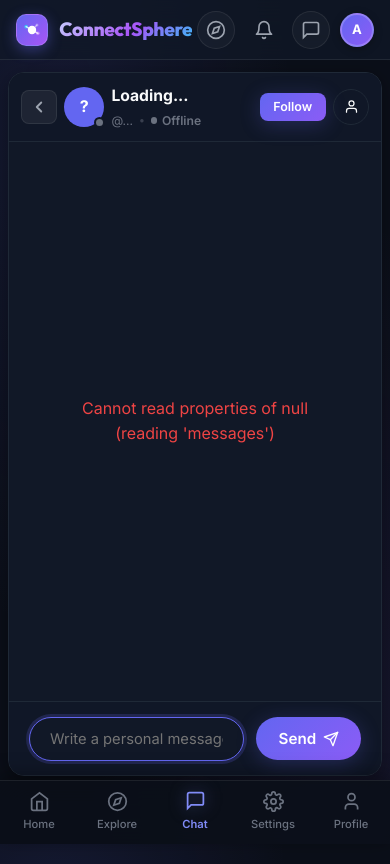
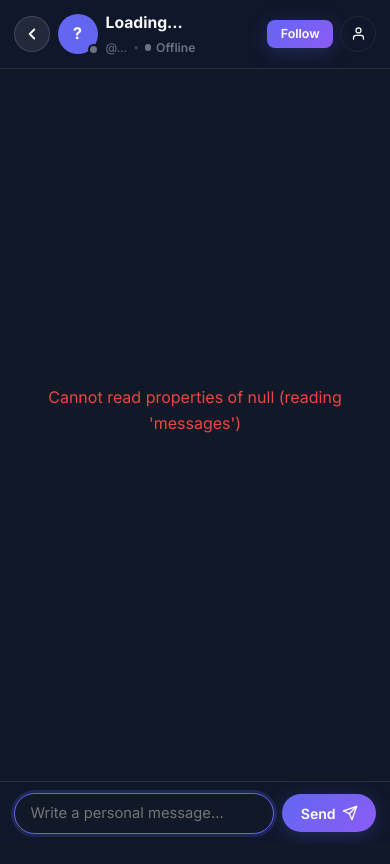
Before and after one commit to karthikbavireddy/Code-Alpha-Social-Media-Mini, a Django app: page /messages/admin/ in a window 390 px wide. Run offline with Django 5.2, Linux system fonts and the light colour scheme; a user stored in the database is signed in; data comes from the database, SQL or seed files in the repository; data that the repository does not hold is empty.

Commit message:
Fix message bubbles auto-adjusting straight to text width and prevent stepping down

```diff
--- a/static/js/messages.js
+++ b/static/js/messages.js
@@ -41,6 +41,29 @@ document.addEventListener('DOMContentLoaded', async () => {
         }
         await loadConversations(true);
     }, 2500);
+
+    // Hardware / Browser back button on mobile: smoothly close active chat
+    window.addEventListener('popstate', (e) => {
+        if (window.innerWidth <= 768) {
+            const layout = document.querySelector('.dm-layout');
+            if (layout && layout.classList.contains('chat-open')) {
+                closeChatMobile(true);
+            }
+        }
+    });
+
+    // Mobile Virtual Keyboard Handling
+    if (window.visualViewport) {
+        window.visualViewport.addEventListener('resize', () => {
+            if (window.innerWidth <= 768) {
+                const layout = document.querySelector('.dm-layout.chat-open');
+                if (layout) {
+                    layout.style.height = `${window.visualViewport.height}px`;
+                    scrollToBottom();
+                }
+            }
+        });
+    }
 });
 
 // Switch tabs between "Chats" and "Friends & Following"
@@ -231,6 +254,10 @@ function renderContacts() {
 async function selectConversation(username) {
     activePartner = username;
 
+    if (window.innerWidth <= 768) {
+        document.body.classList.add('dm-chat-active');
+    }
+
     const layout = document.querySelector('.dm-layout');
     if (layout) layout.classList.add('chat-open');
 
@@ -258,8 +285,12 @@ async function selectConversation(username) {
     renderConversations();
     renderContacts();
 
-    // Update browser URL silently
-    window.history.replaceState(null, '', `/messages/${encodeURIComponent(username)}/`);
+    // Update browser URL
+    if (window.innerWidth <= 768) {
+        window.history.pushState({ chat: username }, '', `/messages/${encodeURIComponent(username)}/`);
+    } else {
+        window.history.replaceState(null, '', `/messages/${encodeURIComponent(username)}/`);
+    }
 
     // Load messages
     await loadMessagesForUser(username);
@@ -269,15 +300,25 @@ async function selectConversation(username) {
     if (input) input.focus();
 }
 
-function closeChatMobile() {
+function closeChatMobile(fromPopState = false) {
     activePartner = null;
+    document.body.classList.remove('dm-chat-active');
+
     const layout = document.querySelector('.dm-layout');
-    if (layout) layout.classList.remove('chat-open');
+    if (layout) {
+        layout.classList.remove('chat-open');
+        layout.style.height = '';
+    }
+
     const room = document.getElementById('dm-chat-room');
     const emptyState = document.getElementById('dm-empty-state');
     if (room) room.style.display = 'none';
     if (emptyState) emptyState.style.display = 'flex';
-    window.history.replaceState(null, '', '/messages/');
+
+    if (!fromPopState) {
+        window.history.replaceState(null, '', '/messages/');
+    }
+
     renderConversations();
     renderContacts();
 }
@@ -515,13 +556,13 @@ function renderMessages() {
                                 <div class="dm-reply-quote-text">${escapeHtml(m.reply_to_content || 'Quoted message')}</div>
                             </div>
                         ` : ''}
-                        <div>${formatMessageContent(rawContent)}</div>
+                        <div class="dm-bubble-text">${formatMessageContent(rawContent)}</div>
                     </div>
                 </div>
                 <div class="dm-time">
-                    ${formatDmTime(m.created_at)}
+                    <span>${formatDmTime(m.created_at)}</span>
                     ${m.is_edited ? '<span class="dm-edited-tag">(edited)</span>' : ''}
-                    ${isMine ? (m.is_read ? ' ✓✓' : ' ✓') : ''}
+                    ${isMine ? (m.is_read ? '<span class="dm-tick-read" title="Read">✓✓</span>' : '<span class="dm-tick-sent" title="Sent">✓</span>') : ''}
                 </div>
             </div>
         `;
@@ -851,7 +892,9 @@ async function handleFollowActivePartner() {
 function scrollToBottom() {
     const container = document.getElementById('dm-messages-container');
     if (container) {
-        container.scrollTop = container.scrollHeight;
+        requestAnimationFrame(() => {
+            container.scrollTop = container.scrollHeight;
+        });
     }
 }
 
--- a/templates/messages.html
+++ b/templates/messages.html
@@ -114,7 +114,7 @@
                 </div>
 
                 <!-- Messages Stream -->
-                <div id="dm-messages-container" style="flex: 1; overflow-y: auto; padding: 1.5rem; display: flex; flex-direction: column; gap: 0.85rem;">
+                <div id="dm-messages-container" class="dm-messages-container">
                     <!-- Injected message bubbles -->
                 </div>
 
@@ -235,12 +235,48 @@
     border: 1px solid rgba(99, 102, 241, 0.35);
 }
 
+.dm-messages-container {
+    flex: 1 1 auto;
+    overflow-y: auto;
+    padding: 1.25rem;
+    display: flex;
+    flex-direction: column;
+    gap: 0.75rem;
+    min-height: 0;
+    scroll-behavior: smooth;
+    -webkit-overflow-scrolling: touch;
+}
+.dm-messages-container::after {
+    content: '';
+    display: block;
+    min-height: 12px;
+    width: 100%;
+    flex-shrink: 0;
+}
+
 .dm-bubble {
-    max-width: 72%;
-    padding: 0.75rem 1.15rem;
+    width: fit-content;
+    max-width: 100%;
+    min-width: 0;
+    flex-shrink: 0;
+    padding: 0.65rem 1.05rem;
     font-size: 0.92rem;
-    line-height: 1.5;
-    word-break: break-word;
+    line-height: 1.45;
+    overflow-wrap: break-word;
+    word-wrap: break-word;
+    word-break: normal;
+    box-sizing: border-box;
+}
+.dm-bubble-text {
+    width: fit-content;
+    max-width: 100%;
+    overflow-wrap: break-word;
+    word-wrap: break-word;
+    word-break: normal;
+    white-space: pre-wrap;
+    font-size: inherit;
+    line-height: inherit;
+    display: block;
 }
 .dm-bubble-mine {
     background: var(--primary);
@@ -720,44 +774,168 @@
     font-style: italic;
 }
 
-/* Mobile Responsiveness */
+/* Mobile Responsiveness & App-like Full Screen Chat */
 @media (max-width: 768px) {
+    /* Conversation & Contacts List Mode */
     .dm-page-container {
-        padding: 0 0.5rem;
-        margin-top: 0.75rem;
-        margin-bottom: 5.5rem;
+        padding: 0 !important;
+        margin: 0 !important;
+        max-width: 100% !important;
+        width: 100% !important;
+        height: calc(100dvh - 60px - 64px) !important;
+        height: calc(100vh - 124px) !important;
+        overflow: hidden !important;
     }
+
     .dm-layout {
         grid-template-columns: 1fr !important;
-        height: calc(100vh - 140px) !important;
+        min-height: 0 !important;
+        height: 100% !important;
+        border-radius: 0 !important;
+        border: none !important;
+        box-shadow: none !important;
     }
+
+    .dm-sidebar {
+        height: 100% !important;
+        border-right: none !important;
+        display: flex !important;
+    }
+
+    .dm-layout:not(.chat-open) .dm-chat-area {
+        display: none !important;
+    }
+
+    /* Dedicated Active Chat Room View - Full Viewport */
+    .dm-layout.chat-open {
+        position: fixed !important;
+        top: 0 !important;
+        left: 0 !important;
+        right: 0 !important;
+        bottom: 0 !important;
+        width: 100vw !important;
+        height: 100dvh !important;
+        height: 100vh !important;
+        z-index: 1050 !important;
+        border-radius: 0 !important;
+        border: none !important;
+        margin: 0 !important;
+        padding: 0 !important;
+        background: #090d16 !important;
+        display: flex !important;
+        flex-direction: column !important;
+    }
+
     .dm-layout.chat-open .dm-sidebar {
         display: none !important;
     }
+
+    .dm-layout.chat-open .dm-chat-area {
+        display: flex !important;
+        height: 100% !important;
+        width: 100% !important;
+        flex: 1 1 0% !important;
+        min-height: 0 !important;
+    }
+
+    .dm-layout.chat-open #dm-chat-room {
+        display: flex !important;
+        height: 100% !important;
+        width: 100% !important;
+        min-height: 0 !important;
+    }
+
+    /* Fixed/Sticky Chat Header at the top */
+    .dm-chat-header {
+        padding: 0.65rem 0.85rem !important;
+        padding-top: max(0.65rem, env(safe-area-inset-top, 0.65rem)) !important;
+        background: #0f172a !important;
+        border-bottom: 1px solid rgba(255, 255, 255, 0.1) !important;
+        position: sticky !important;
+        top: 0 !important;
+        z-index: 25 !important;
+        flex-shrink: 0 !important;
+        gap: 0.5rem !important;
+    }
+
+    .dm-header-left {
+        gap: 0.5rem !important;
+    }
+
     .dm-layout.chat-open #dm-back-to-list-btn {
         display: inline-flex !important;
+        align-items: center !important;
+        justify-content: center !important;
+        width: 36px !important;
+        height: 36px !important;
+        padding: 0 !important;
+        border-radius: 50% !important;
+        background: rgba(255, 255, 255, 0.08) !important;
+        border: 1px solid rgba(255, 255, 255, 0.15) !important;
+        color: #fff !important;
+        flex-shrink: 0 !important;
     }
-    .dm-layout:not(.chat-open) .dm-chat-area {
+
+    .dm-back-text {
         display: none !important;
     }
-    .dm-chat-header {
-        padding: 0.65rem 0.75rem;
-        gap: 0.45rem;
+
+    /* Middle Scrollable Messages Container */
+    .dm-messages-container {
+        padding: 0.85rem 0.75rem 1.25rem 0.75rem !important;
+        gap: 0.65rem !important;
+        flex: 1 1 0% !important;
+        min-height: 0 !important;
+        overflow-y: auto !important;
+        -webkit-overflow-scrolling: touch !important;
     }
-    .dm-header-left {
-        gap: 0.45rem;
+
+    /* Bubbles on mobile: comfortable width with no mid-word cuts */
+    .dm-bubble-wrapper {
+        width: fit-content !important;
+        max-width: 86% !important;
     }
-    .dm-back-btn {
-        padding: 0.45rem 0.5rem;
+
+    .dm-bubble {
+        width: fit-content !important;
+        max-width: 100% !important;
+        flex-shrink: 0 !important;
+        padding: 0.62rem 0.95rem !important;
+        font-size: 0.9rem !important;
+        line-height: 1.45 !important;
+        border-radius: 16px !important;
     }
-    .dm-back-text {
-        display: none;
+
+    .dm-bubble-mine {
+        border-bottom-right-radius: 4px !important;
     }
-    .dm-bubble-wrapper {
-        max-width: 90%;
+
+    .dm-bubble-theirs {
+        border-bottom-left-radius: 4px !important;
     }
+
     .dm-msg-actions {
-        display: none !important; /* On touch mobile, drag or tap message */
+        display: none !important; /* Touch mobile: drag to reply */
+    }
+
+    /* Fixed Input Form at bottom */
+    #dm-send-form {
+        padding: 0.65rem 0.85rem !important;
+        padding-bottom: max(0.65rem, env(safe-area-inset-bottom, 0.65rem)) !important;
+        background: #0f172a !important;
+        border-top: 1px solid rgba(255, 255, 255, 0.1) !important;
+        flex-shrink: 0 !important;
+        gap: 0.5rem !important;
+    }
+
+    #dm-message-input {
+        padding: 0.65rem 1rem !important;
+        font-size: 0.92rem !important;
+    }
+
+    #dm-send-btn {
+        padding: 0.65rem 1.15rem !important;
+        font-size: 0.88rem !important;
     }
 }
 
@@ -776,7 +954,7 @@
         border-radius: 50% !important;
     }
     .dm-partner-name-text {
-        max-width: 140px;
+        max-width: 130px;
     }
 }
 </style>
```
Also changed, not shown: other parts of templates/messages.html (+22 -4 lines), frontend/src/pages/MessagesPage.jsx (+5 -2 lines).
